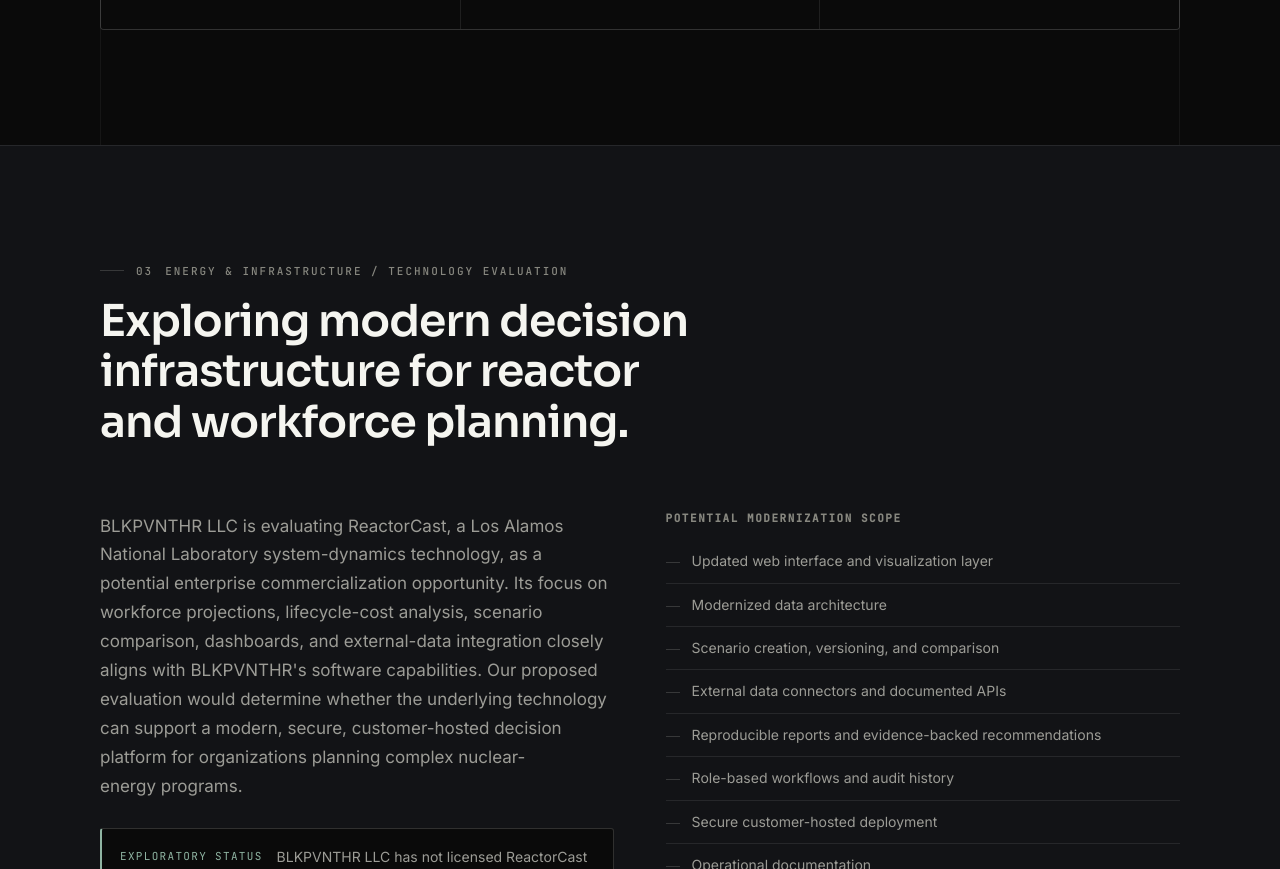
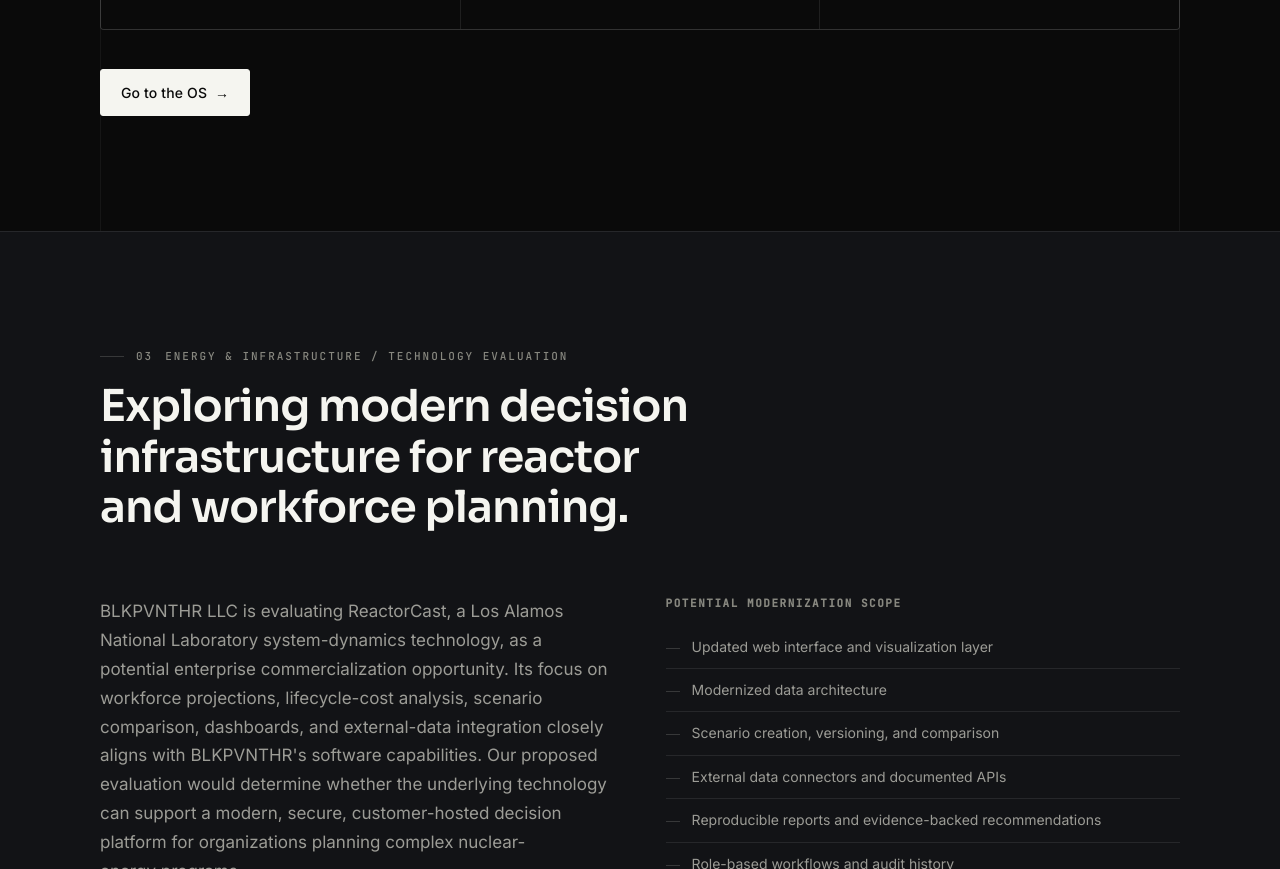
Before and after one commit to blkpvnthr/BLKPVNTHR-LLC, a website: page site/index.html in a window 1280 px wide. Shown: the part 3672-4541 px from the top of the page. Drawn offline with Linux system fonts and the light colour scheme.

Commit message:
feat: add 'Go to the OS ->' CTA below the Brain cards
Primary button linking to os.blkpvnthr.com/os, with the standard
arrow-nudge hover.

Co-Authored-By: Claude Opus 4.8 (1M context) <noreply@anthropic.com>
Claude-Session: https://claude.ai/code/session_01X2o3PNQEFH5fjLhuMbV9vx

```diff
--- a/site/assets/styles.css
+++ b/site/assets/styles.css
@@ -929,6 +929,18 @@ hr {
 .os-brain .lead {
   max-width: 65ch;
   margin-bottom: clamp(2rem, 4vw, 3rem);
+}
+
+.os-brain-cta {
+  margin-top: clamp(1.75rem, 3vw, 2.5rem);
+}
+
+.os-brain-cta .arrow {
+  transition: transform var(--dur) var(--ease);
+}
+
+.os-brain-cta .btn:hover .arrow {
+  transform: translateX(3px);
 }
 
 /* Each explainer card leads with a framed still of the Brain it describes.
--- a/site/index.html
+++ b/site/index.html
@@ -586,6 +586,13 @@
                 </p>
               </article>
             </div>
+
+            <div class="os-brain-cta">
+              <a class="btn btn-primary" href="https://os.blkpvnthr.com/os" rel="noopener">
+                Go to the OS
+                <span class="arrow" aria-hidden="true">→</span>
+              </a>
+            </div>
           </div>
         </div>
       </section>
```
